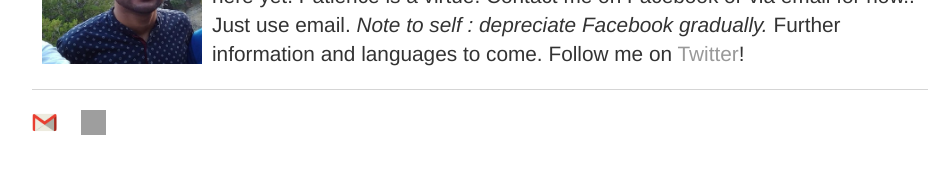
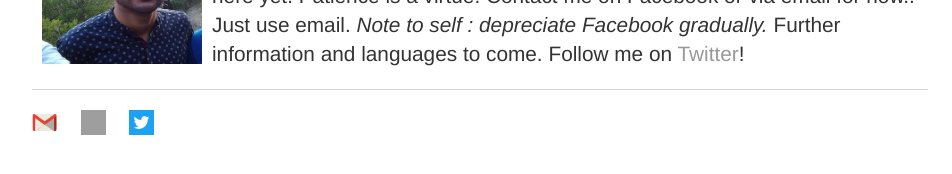
Before and after one commit to sharbatc/sharbatc.github.io, a Jekyll site: the page built from index.html, in a window 1280 px wide. Shown: the part 267-441 px from the top of the page, without its empty margins (160-1112 px from the left). Built offline with Jekyll 4.4.1, drawn with Linux system fonts in a browser that asks for light colours; grey boxes are pictures that could not be loaded.

Commit message:
Update default.html

```diff
--- a/_layouts/default.html
+++ b/_layouts/default.html
@@ -25,6 +25,7 @@
     		<ul>
         		<li><a href="mailto:sharbatanu444@gmail.com"><img src="/img/gmail_icon.png" height="25" width="25"/></a></li>
         		<li><a href="https://github.com/sharbatc"><img src="/img/github_icon.png" height="25" width="25"/></a></li>
+			<li><a href="https://twitter.com/sharbat_c"><img src="/img/Twitter_Logo_WhiteonBlue.png" height="25" width="25"/></a></li>
 			</ul>
 		</footer>
 	</body>
```
